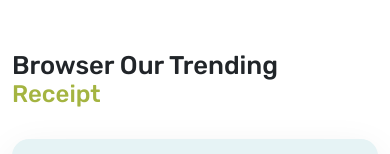
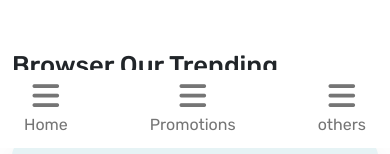
Before and after one commit to elangyudha280/test-elemesid-elang-yudha-rakasiwi, a React (Vite) app: page / in a window 390 px wide. Shown: the part 696-850 px from the top of the page. Built offline with nearby package versions, Linux system fonts and the light colour scheme.

Commit message:
selesai component footer mobile

```diff
--- a/src/App.jsx
+++ b/src/App.jsx
@@ -15,6 +15,7 @@ import Footer from "./component/footer"
 
 // import component footer copy right
 import FooterCopyRight from "./component/footerCopyRight"
+import FooterMobile from "./component/footerMobile"
 
 
 
@@ -38,6 +39,9 @@ function App() {
 
         {/* component footer copy right */}
         <FooterCopyRight/>
+
+        {/* footer Mobile */}
+        <FooterMobile/>
     </div>
   )
 }
--- a/src/assets/css/index.css
+++ b/src/assets/css/index.css
@@ -524,6 +524,12 @@
   place-items: center;
 }
 
+.footer-mobile {
+  width: 100%;
+  height: auto;
+  display: none;
+}
+
 @media screen and (max-width: 1000px) {
   .container-jumbotron {
     grid-template-columns: 1fr;
@@ -567,15 +573,37 @@
     margin-bottom: 3em;
   }
   .btn-all-receipt {
-    margin-bottom: 3em;
+    margin-bottom: 160px;
   }
   .footer {
     display: none;
+  }
+  .copy-right {
+    display: none;
+  }
+  .footer-mobile {
+    background: white;
+    display: flex;
+    justify-content: space-between;
+    align-items: center;
+    padding: 0.7em 1.5em;
+  }
+  .footer-mobile .nav-footer-mobile {
+    cursor: pointer;
+    display: flex;
+    gap: 0.1em;
+    flex-direction: column;
+    color: rgb(117, 117, 117);
+  }
+  .footer-mobile .nav-footer-mobile i {
+    font-size: 1.9em;
+    text-align: center;
   }
 }
 @media screen and (max-width: 550px) {
   .container-card-trending {
     grid-template-columns: 1fr;
+    margin-bottom: 180px;
   }
   .container-btn-all-receipt {
     display: none;
--- a/src/assets/css/index.scss
+++ b/src/assets/css/index.scss
@@ -670,6 +670,16 @@ $text-color:(
     display: grid;
     place-items: center;
 }
+
+
+// footer mobile
+.footer-mobile{
+    width: 100%;
+    height: auto;
+    display: none;
+}
+
+
 // media for < 1000px
 @media screen and (max-width:1000px) {
 
@@ -738,19 +748,50 @@ $text-color:(
     }
 
     .btn-all-receipt{
-        margin-bottom: 3em;
+        margin-bottom: 160px;
     }
 
     // footer 768px
     .footer{
         display: none;
     }
+
+    // footer copyright < 768px
+    .copy-right{
+        display: none;
+    }
+
+
+    // footer mobile < 768px
+
+    // footer mobile
+.footer-mobile{
+    background: white;
+    display: flex;
+    justify-content: space-between;
+    align-items: center;
+    padding: 0.7em 1.5em;
+
+    // nav footer mobile
+    .nav-footer-mobile{
+        cursor: pointer;
+        display: flex;
+        gap: 0.1em;
+        flex-direction: column;
+        color: map-get($text-color, 'gray' );
+        i{
+            font-size: 1.9em;
+            text-align: center;
+        }
+    }
+}
 }
 
 @media screen  and (max-width:550px){
 
     .container-card-trending{
         grid-template-columns: 1fr ;
+        margin-bottom: 180px;
     }
 
     .container-btn-all-receipt{
--- a/src/component/footerMobile.jsx
+++ b/src/component/footerMobile.jsx
@@ -0,0 +1,24 @@
+
+
+
+const FooterMobile  = ()=>{
+    return (
+        <footer className="footer-mobile fixed-bottom">
+              <div className="nav-footer-mobile">
+                <i className="fa-solid fa-bars"></i>
+                    Home
+              </div>
+              <div className="nav-footer-mobile">
+                <i className="fa-solid fa-bars"></i>
+                    Promotions
+              </div>
+              <div className="nav-footer-mobile">
+                <i className="fa-solid fa-bars"></i>
+                    others
+              </div>
+
+        </footer>
+    )
+}
+
+export default FooterMobile;
```
Also changed, not shown: 1 other file (tests, documents, lock files or other folders).
